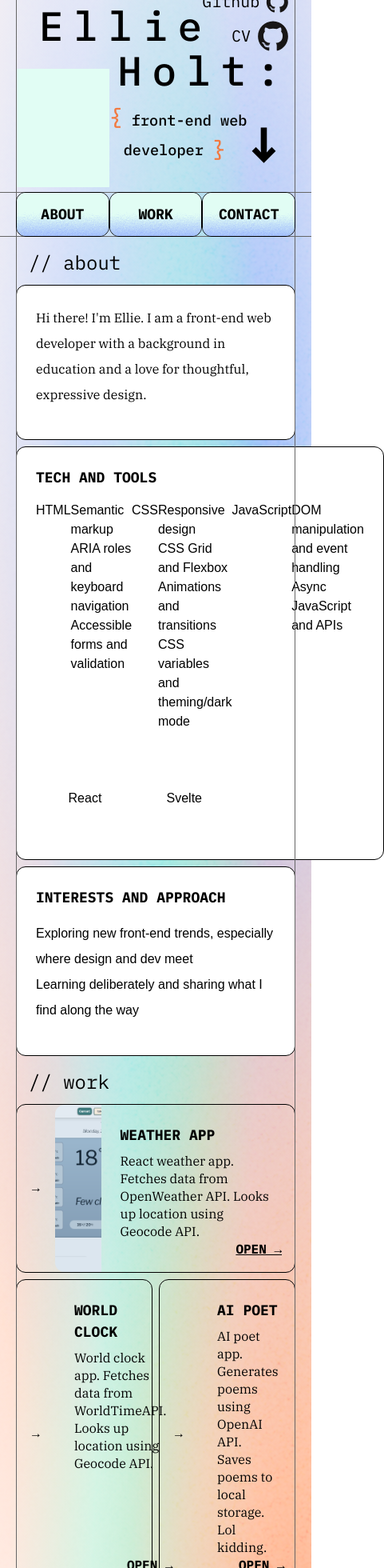
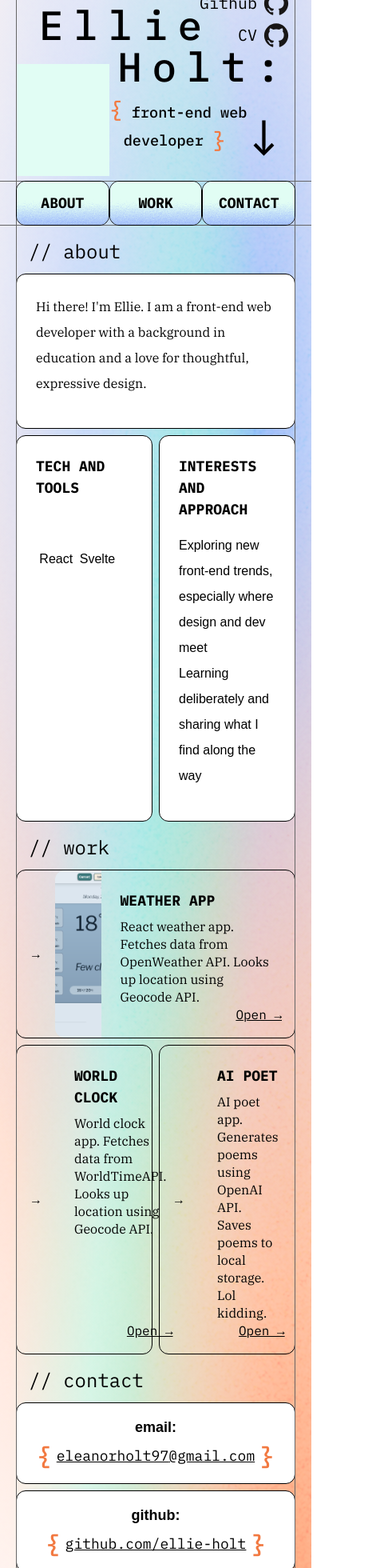
Before and after one commit to ellie-holt/portfolio, a Svelte app: page / in a window 390 px wide. Shown: the part 40-2000 px from the top of the page at 80% size, 481 px wide, since content can reach past the window. Built offline with nearby package versions, Linux system fonts and the light colour scheme; a web font is replaced by a local one.

Commit message:
Adjust navbar and contact section spacing

```diff
--- a/src/app.css
+++ b/src/app.css
@@ -51,6 +51,7 @@
 
   --font-sans: "IBM Plex Sans", sans-serif;
 }
+@custom-variant hover (&:hover);
 
 @layer base {
   :root {
@@ -59,8 +60,6 @@
   a {
     z-index: 9999 !important;
     /* pointer-events: auto !important; */
-    font-weight: bold;
-    text-transform: uppercase;
     font-family: var(--font-mono);
   }
 
--- a/src/components/About.svelte
+++ b/src/components/About.svelte
@@ -12,7 +12,7 @@
     <div class="flex-1 border rounded-xl border-black bg-white px-6 pt-6 pb-10">
       <h4 class="mb-4">Tech and tools</h4>
       <div class="flex flex-col justify-center gap-6">
-        <ul class="flex justify-around">
+        <!-- <ul class="flex justify-around">
           <li class="group relative">HTML</li>
           <ul>
             <li>Semantic markup</li>
@@ -31,7 +31,7 @@
             <li>DOM manipulation and event handling</li>
             <li>Async JavaScript and APIs</li>
           </ul>
-        </ul>
+        </ul> -->
         <br />
         <ul class="flex justify-around">
           <li class="group relative">React</li>
--- a/src/components/Contact.svelte
+++ b/src/components/Contact.svelte
@@ -3,47 +3,53 @@
 
 <section id="contact" class="flex flex-col px-5 pb-8">
   <h3 class="pt-4 pb-4 pl-4 text-2xl h-15 scroll-m-14">// contact</h3>
-  <article class="flex flex-wrap gap-2 text-xl leading-loose contact-info">
-    <div class="flex-grow px-4 pb-2 text-center bg-white border rounded-xl s">
+  <article
+    class="flex flex-wrap gap-2 text-lg xs:text-xl leading-loose contact-info"
+  >
+    <div
+      class="flex flex-col 2xs:inline items-center flex-grow px-4 pt-3 pb-4 text-center bg-white border rounded-xl"
+    >
       <span class="font-bold">email:</span>
 
       <a
         href="mailto:eleanorholt97@gmail.com"
         target="_blank"
-        class="relative inline-flex items-center font-mono email-link group top-1"
+        class="relative inline-flex items-center font-mono email-link group xs:top-1"
       >
         <span
-          class="brackets relative pr-[0.2em] text-[1.7em] font-semibold text-tangerine-500 transition-transform duration-300 ease-in group-hover:translate-x-1 group-hover:scale-90"
+          class="brackets relative pr-[0.2em] text-[1.7em] font-semibold text-tangerine-500 transition-transform duration-300 ease-in group-hover:translate-x-1 group-hover:scale-90 leading-none"
           >&lcub;</span
         >
         <span
           class="underline transition-all duration-300 ease-in group-hover:decoration-transparent"
-          >eleanorholt97@gmail.com</span
+          ><span class="break-all">eleanorholt97</span>@gmail.com</span
         >
         <span
-          class="brackets relative pl-[0.2em] text-[1.7em] font-semibold text-tangerine-500 transition-transform duration-300 ease-in group-hover:-translate-x-1 group-hover:scale-90"
+          class="brackets relative pl-[0.2em] text-[1.7em] font-semibold text-tangerine-500 transition-transform duration-300 ease-in group-hover:-translate-x-1 group-hover:scale-90 leading-none"
           >&rcub;</span
         >
       </a>
     </div>
-    <div class="flex-grow px-4 pb-2 text-center bg-white border rounded-xl">
+    <div
+      class="flex flex-col 2xs:inline items-center flex-grow px-4 pt-3 pb-4 text-center bg-white border rounded-xl"
+    >
       <span class="font-bold">github:</span>
 
       <a
         href="https://github.com/ellie-holt"
         target="_blank"
-        class="relative inline-flex items-center font-mono email-link group top-1"
+        class="relative inline-flex items-center font-mono email-link group xs:top-1"
       >
         <span
-          class="brackets relative pr-[0.2em] text-[1.7em] font-semibold text-tangerine-500 transition-transform duration-300 ease-in group-hover:translate-x-1 group-hover:scale-90"
+          class="brackets relative pr-[0.2em] text-[1.7em] font-semibold text-tangerine-500 transition-transform duration-300 ease-in group-hover:translate-x-1 group-hover:scale-90 leading-none"
           >&lcub;</span
         >
         <span
-          class="underline duration-300 ease-in group-hover:decoration-transparent"
+          class="underline transition-all duration-300 ease-in group-hover:decoration-transparent"
           >github.com/ellie-holt</span
         >
         <span
-          class="brackets relative pl-[0.2em] text-[1.7em] font-semibold text-tangerine-500 transition-transform duration-300 ease-in group-hover:-translate-x-1 group-hover:scale-90"
+          class="brackets relative pl-[0.2em] text-[1.7em] font-semibold text-tangerine-500 transition-transform duration-300 ease-in group-hover:-translate-x-1 group-hover:scale-90 leading-none"
           >&rcub;</span
         >
       </a>
--- a/src/components/Hero.svelte
+++ b/src/components/Hero.svelte
@@ -19,21 +19,25 @@
 
 <div class="grid grid-cols-12 px-5 -mb-12 grid-rows-12">
   <div
-    class="col-start-9 col-end-13 row-start-1 row-end-5 pt-2 flex flex-col gap-y-2 lg:gap-y-4"
+    class="col-start-9 col-end-13 row-start-1 row-end-5 sm:row-end-4 lg:row-end-3 pt-2 flex flex-col gap-y-2 lg:gap-y-4"
   >
     <!-- github icon -->
-    <div class="flex items-center justify-end pr-2 gap-x-2 lg:gap-x-4">
+    <div
+      class="flex flex-grow items-center justify-end pr-2 gap-x-2 lg:gap-x-4"
+    >
       <p class="font-mono text-xl lg:text-2xl xl:text-3xl">Github</p>
       <GitHubIcon
-        classes="w-full max-w-10 md:max-w-12 lg:max-w-14 min-w-0 hover:rotate-10 transition-transform duration-300 ease-in-out"
+        classes="min-w-8 xs:w-full max-w-10 md:max-w-12 lg:max-w-14 min-w-0 hover:rotate-10 transition-transform duration-300 ease-in-out"
         link="https://github.com/ellie-holt"
       />
     </div>
 
-    <div class="flex items-center justify-end pr-2 gap-x-2 lg:gap-x-4">
+    <div
+      class="flex flex-grow items-center justify-end pr-2 gap-x-2 lg:gap-x-4"
+    >
       <p class="font-mono text-xl lg:text-2xl xl:text-3xl">CV</p>
       <GitHubIcon
-        classes="w-full max-w-10 md:max-w-12 lg:max-w-14 min-w-0 hover:rotate-10 transition-transform duration-300 ease-in-out"
+        classes="min-w-8 xs:w-full max-w-10 md:max-w-12 lg:max-w-14 min-w-0 hover:rotate-10 transition-transform duration-300 ease-in-out"
         link="https://github.com/ellie-holt"
       />
     </div>
@@ -190,7 +194,7 @@
 
   <!-- scroll down arrow -->
   <div class="col-start-11 col-end-12 row-start-9 row-end-13">
-    <a href="#about"
+    <a href="#about" class=""
       ><div
         class="relative text-[16vw] xl:text-[14vw] leading-none cursor-pointer hover:translate-y-2 transition-transform duration-300 ease-in-out"
       >
--- a/src/components/NavLink.svelte
+++ b/src/components/NavLink.svelte
@@ -5,7 +5,10 @@
 <li
   class="z-30 group relative overflow-hidden flex justify-center items-center flex-1 border rounded-xl bg-none cursor-pointer isolate"
 >
-  <a href={link} class="relative block w-full px-2 text-center">{text}</a>
+  <a
+    href={link}
+    class="relative block w-full px-2 text-center uppercase font-bold">{text}</a
+  >
 
   <svg
     class="absolute inset-0 w-full h-full pointer-events-none z-0"
@@ -55,7 +58,7 @@
       height="150%"
       x="-25%"
       y="-25%"
-      class="opacity-0 group-hover:opacity-100 transition-opacity duration-500 ease-in-out"
+      class="opacity-0 hover:opacity-100 group-focus:opacity-100 group-hover:opacity-100 transition-opacity duration-500 ease-in-out"
       fill="url(#grad-hover)"
       filter="url(#noise)"
     />
--- a/src/components/Navbar.svelte
+++ b/src/components/Navbar.svelte
@@ -46,16 +46,6 @@
     z-index: -1;
     background-color: var(--color-aquamarine-100);
   } */
-
-  li:first-of-type {
-    border-top-left-radius: 0.75rem;
-    border-bottom-left-radius: 0.75rem;
-  }
-
-  li:last-of-type {
-    border-top-right-radius: 0.75rem;
-    border-bottom-right-radius: 0.75rem;
-  }
 
   /* li {
     background-color: hsla(18, 100%, 97%, 1);
```
